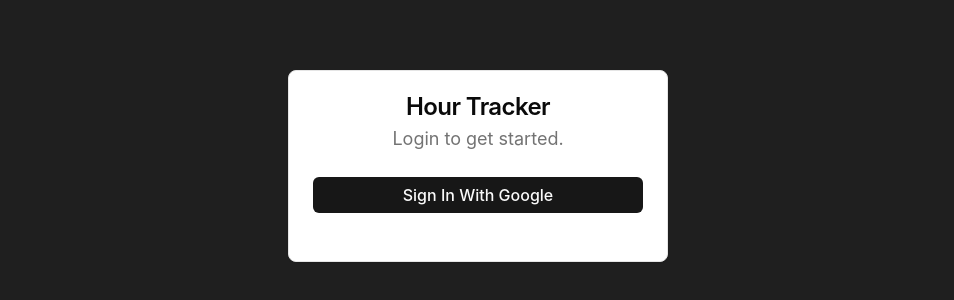
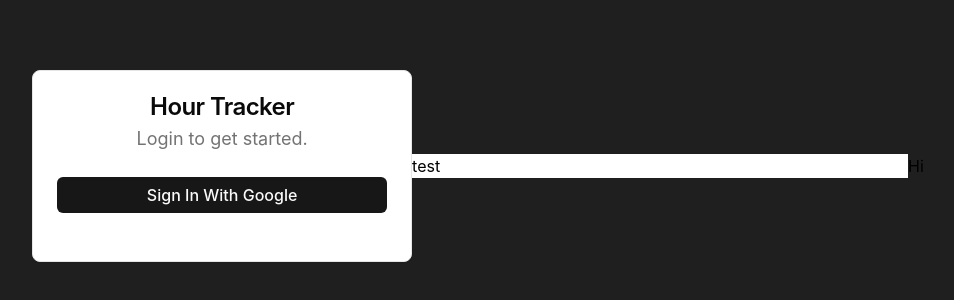
Before and after one commit to KyleHu14/hour-tracker, a React (Vite) app: page / in a window 1280 px wide. Shown: the part 234-534 px from the top of the page, without its empty margins (162-1116 px from the left). Built offline with nearby package versions, Linux system fonts and the light colour scheme; no server answers.

Commit message:
testing react hook forms

```diff
--- a/package.json
+++ b/package.json
@@ -27,6 +27,7 @@
     "react": "^18.3.1",
     "react-day-picker": "^8.10.1",
     "react-dom": "^18.3.1",
+    "react-hook-form": "^7.54.2",
     "react-router-dom": "^6.27.0",
     "tailwind-merge": "^2.5.3",
     "tailwindcss-animate": "^1.0.7"
--- /dev/null
+++ b/src/components/Form.tsx
@@ -0,0 +1,35 @@
+import { useForm, SubmitHandler } from "react-hook-form"
+
+type Inputs = {
+    example: string
+    exampleRequired: string
+}
+
+const Form = () => {
+    const {
+        register,
+        handleSubmit,
+        watch,
+        formState: { errors },
+    } = useForm<Inputs>()
+    const onSubmit: SubmitHandler<Inputs> = (data) => console.log(data)
+
+    console.log(watch("example")) // watch input value by passing the name of it
+
+    return (
+        /* "handleSubmit" will validate your inputs before invoking "onSubmit" */
+        <form onSubmit={handleSubmit(onSubmit)} className="text-black">
+            {/* register your input into the hook by invoking the "register" function */}
+            <input defaultValue="test" {...register("example")} />
+
+            {/* include validation with required or other standard HTML validation rules */}
+            <input {...register("exampleRequired", { required: true })} />
+            {/* errors will return when field validation fails  */}
+            {errors.exampleRequired && <span>This field is required</span>}
+
+            <button type="submit">Hi</button>
+        </form>
+    )
+}
+
+export default Form
--- a/src/pages/Home.tsx
+++ b/src/pages/Home.tsx
@@ -15,6 +15,7 @@
 } from "@/components/ui/card"
 
 import { BASE_URL } from "@/config"
+import Form from "@/components/Form"
 
 const HomePage = () => {
     // O Auth Signin function
@@ -50,6 +51,7 @@
                 </CardContent>
                 <CardFooter>{/* <p>Card Footer</p> */}</CardFooter>
             </Card>
+            <Form />
         </main>
     )
 }
--- a/src/supabase/db/workLogs.ts
+++ b/src/supabase/db/workLogs.ts
@@ -1,7 +1,6 @@
 import supabase from "@/supabase/client"
 
 import type { Database } from "../types"
-
 import { WorkLogFetch } from "@/types"
 
 type WorkLogInsert = Database["public"]["Tables"]["work_logs"]["Insert"]
```
Also changed, not shown: 1 other file (tests, documents, lock files or other folders).
